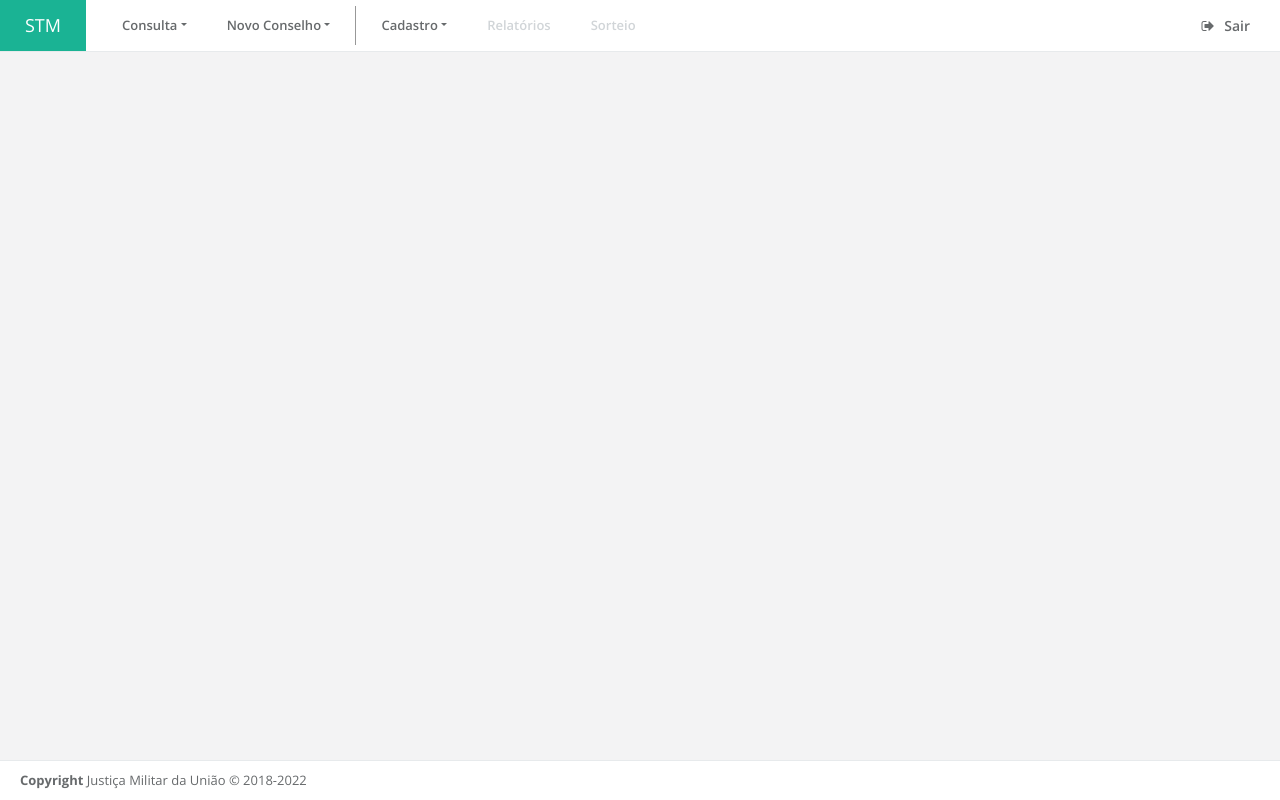
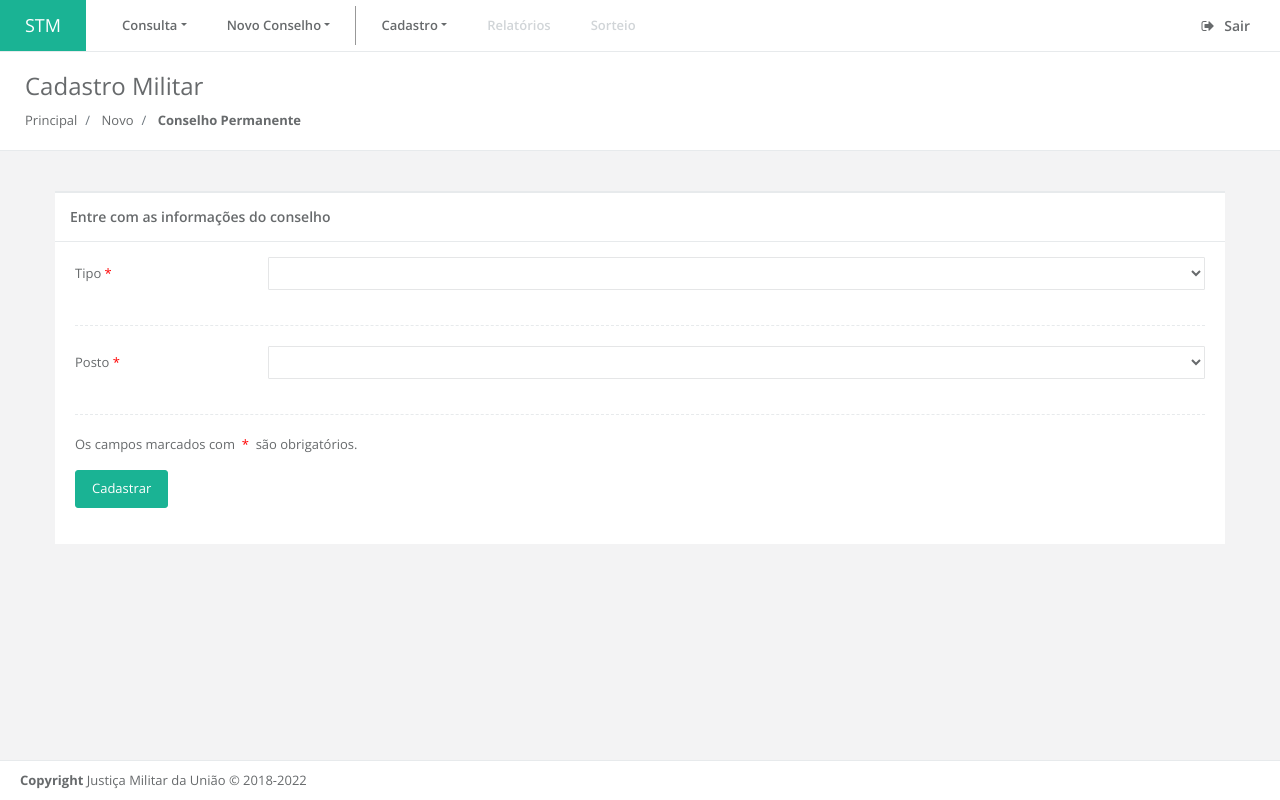
Before and after one commit to AleKrabbe/JMU-ASC, a PHP site: page /views/novo-conselho.php?type=permanente in a window 1280 px wide. Run offline with PHP 8.4, Linux system fonts and the light colour scheme; the visitor is signed in with stand-in values (Sample User, id 1); tables that the repository leaves empty or names only in its code hold one stand-in row (values such as "Sample post"); lists and menus that the app fills with data are empty.

Commit message:
Updated novo-conselho page

```diff
--- a/controller/database/MySQL_DataMapper.php
+++ b/controller/database/MySQL_DataMapper.php
@@ -22,6 +22,7 @@ namespace asc {
         private $estados;
         private $cidades;
         private $militares;
+        private $conselhoNomes;
 
         public function __construct()
         {
@@ -70,6 +71,21 @@ namespace asc {
                 $estado = new Estado($row['id'], $row['nome'], $row['uf']);
                 array_push($this->estados, $estado);
             }
+        }
+
+        public function fetchNomesConselho($tipo)
+        {
+            // tipo = 3 -> Conselho Permanente
+            // tipo = 4 -> Conselho Especial
+            $this->conselhoNomes = array();
+            $query = "SELECT * FROM stm_asc.NOME_SIGLA WHERE tipo = :tipo;";
+            $stmt = $this->pdo->prepare($query);
+            $stmt->bindValue(":tipo", $tipo);
+            $stmt->execute();
+            while ($row = $stmt->fetch()) {
+                array_push($this->conselhoNomes, [safeEncrypt($row['id_nome_sigla'], $_SESSION['key']) , $row['nome'], $row['sigla']]);
+            }
+            return $this->conselhoNomes;
         }
 
         public function fetchAllMilitares()
--- a/views/novo-conselho.php
+++ b/views/novo-conselho.php
@@ -2,6 +2,23 @@
 session_start();
 include("../controller/loginFuncs.php");
 \asc\checkLogin();
+
+require_once '../controller/database/MySQL_DataMapper.php';
+
+try {
+    $mapper = \asc\MySQL_DataMapper::getInstance();
+} catch (\Exception $e) {
+    echo $e->getMessage(), "\n";
+}
+
+if (isset($_GET['type'])) {
+    if ($_GET['type'] == 'permanente') {
+        $result = $mapper->fetchNomesConselho(3);
+    } elseif ($_GET['type'] == 'especial') {
+        $result = $mapper->fetchNomesConselho(4);
+    }
+}
+
 ?>
 <!DOCTYPE html>
 <html>
@@ -34,11 +51,78 @@ include("../controller/loginFuncs.php");
 <div id="wrapper">
     <div id="page-wrapper" class="gray-bg">
         <?php include "menu.php";?>
+        <div class="row wrapper border-bottom white-bg page-heading">
+            <div class="col-lg-10">
+                <h2>Cadastro Militar</h2>
+                <ol class="breadcrumb">
+                    <li class="breadcrumb-item">
+                        <a href="../index.php">Principal</a>
+                    </li>
+                    <li class="breadcrumb-item">
+                        <a>Novo</a>
+                    </li>
+                    <li class="breadcrumb-item active">
+                        <strong>Conselho
+                            <?php
+                            if (isset($_GET['type'])) {
+                                if ($_GET['type'] == 'permanente') {
+                                    echo 'Permanente';
+                                } elseif ($_GET['type'] == 'especial') {
+                                    echo 'Especial';
+                                } else {
+                                    echo '';
+                                }
+                            }
+                            ?>
+                        </strong>
+                    </li>
+                </ol>
+            </div>
+            <div class="col-lg-2">
 
+            </div>
+        </div>
         <div class="wrapper wrapper-content animated fadeInRight">
-
+            <div class="row">
+                <div class="col-lg-12">
+                    <div class="ibox ">
+                        <div class="ibox-title">
+                            <h5>Entre com as informações do conselho</h5>
+                        </div>
+                        <div class="ibox-content">
+                            <form id="cadastro-conselho-form" method="post">
+                                <div class="form-group row"><label class="col-sm-2 col-form-label">Tipo&nbsp;<span style="color: red">*</span></label>
+                                    <div class="col-sm-10">
+                                        <select id="nome-conselho-dropdown" class="shouldValidate form-control m-b" name="nome" required>
+                                            <option value="null"></option>
+                                            <?php
+                                            foreach ($result as $nome){
+                                                echo '<option'.' value="'.$nome[0].'"'.'>'.$nome[1].' ('.$nome[2].')'.'</option>';
+                                            }
+                                            ?>
+                                        </select>
+                                    </div>
+                                </div>
+                                <div class="hr-line-dashed"></div>
+                                <div class="form-group row"><label class="col-sm-2 col-form-label">Posto&nbsp;<span style="color: red">*</span></label>
+                                    <div class="col-sm-10">
+                                        <select id="ajaxop" class="shouldValidate form-control m-b" name="posto" required>
+                                        </select>
+                                    </div>
+                                </div>
+                                <div class="hr-line-dashed"></div>
+                                <p>Os campos marcados com &nbsp;<span style="color: red">*</span>&nbsp; são obrigatórios.</p>
+                                <div class="form-group row">
+                                    <div class="col-sm-4 col-sm-offset-2">
+                                        <button id="submit-btn" class="btn btn-primary btn-lg" type="submit" name="submit">Cadastrar</button>
+                                    </div>
+                                </div>
+                            </form>
+                        </div>
+                    </div>
+                </div>
+            </div>
         </div>
-
         <?php include "footer.php";?>
     </div>
 </div>
```
